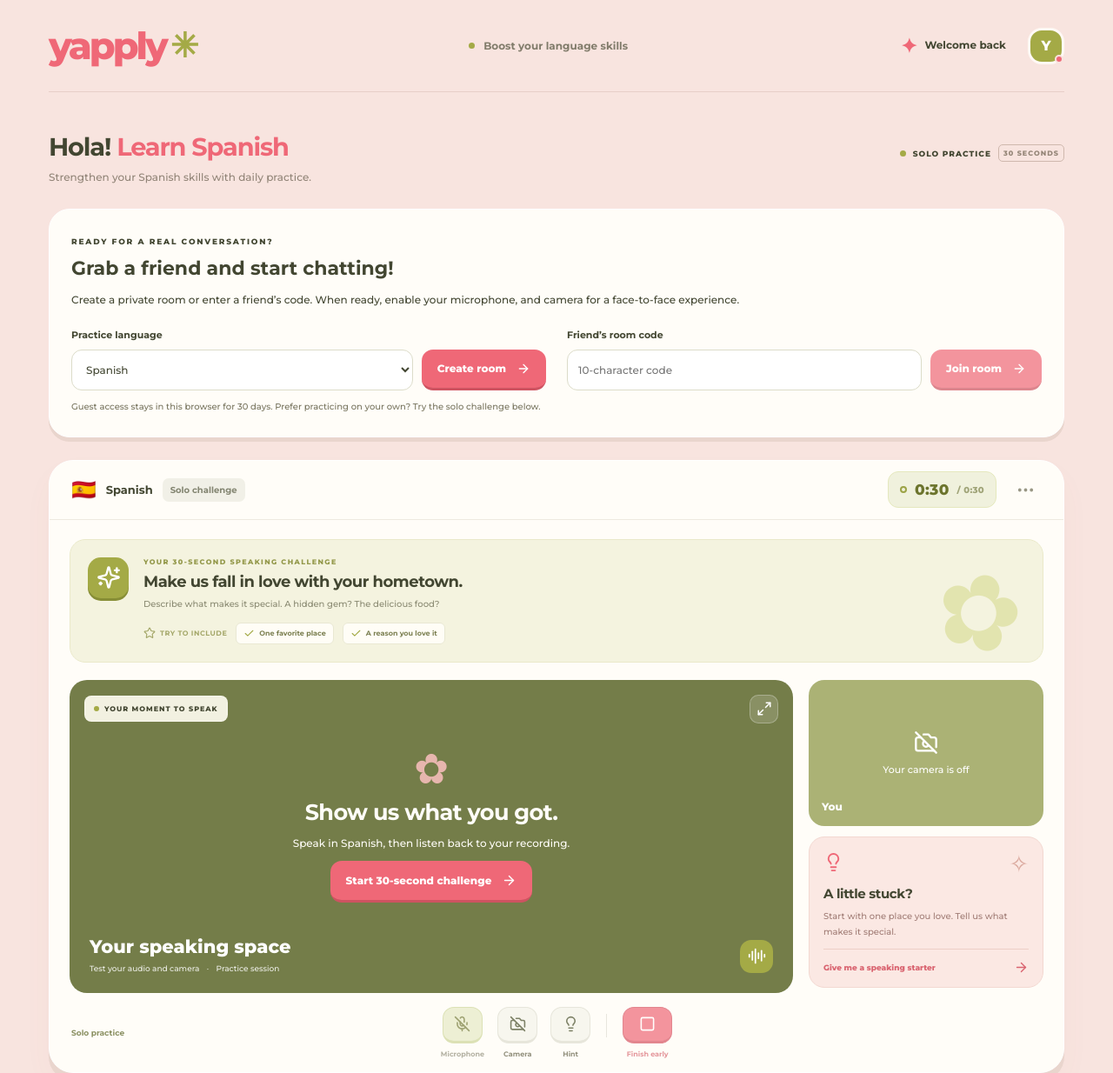
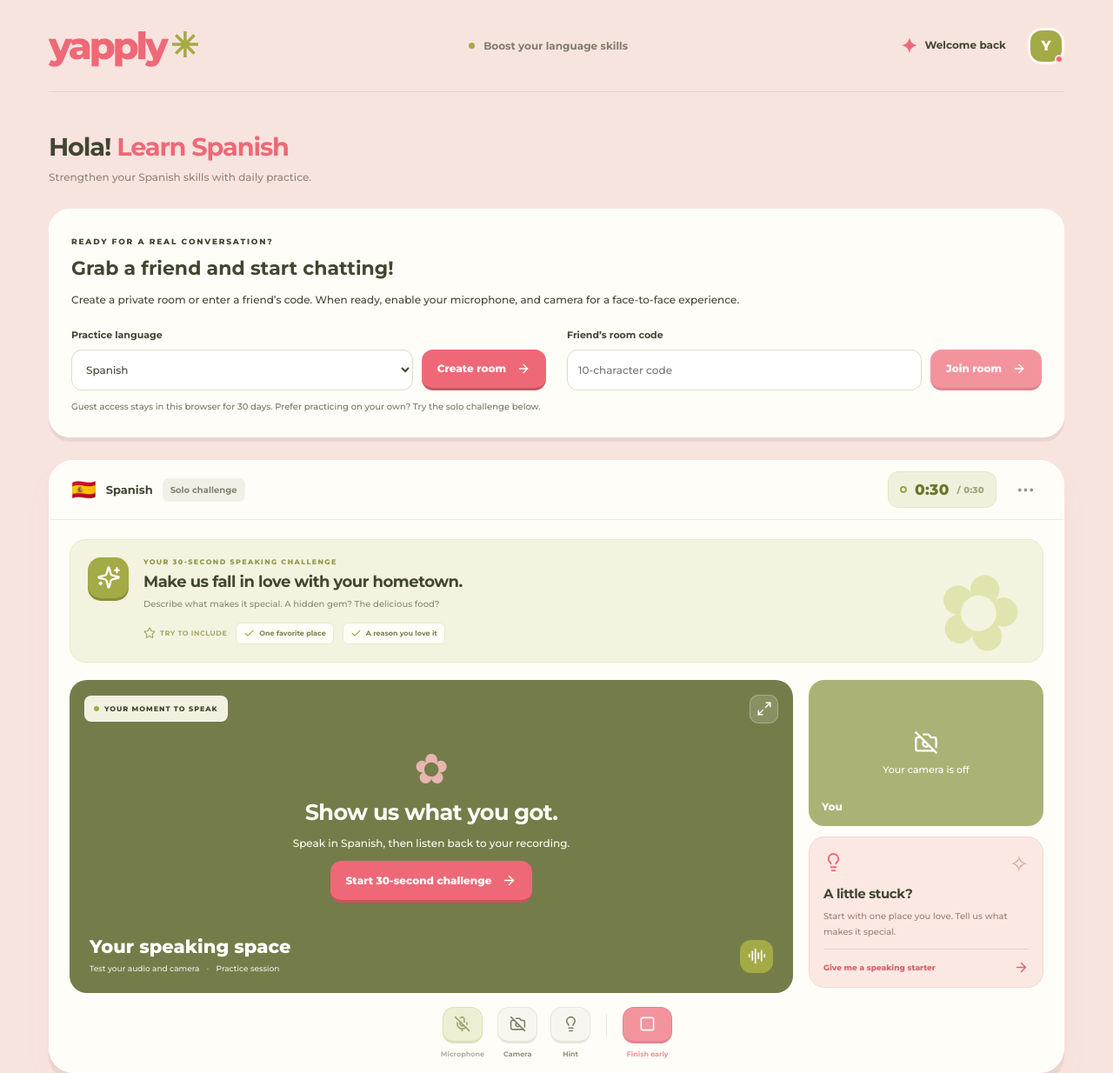
Before and after one commit to amyhakim/Yapply, a Next.js app: page / in a window 1280 px wide. Shown: the whole page at 87% size. Built offline with nearby package versions, Linux system fonts and the light colour scheme.

Commit message:
Remove redundant solo practice labels

```diff
--- a/app/page.tsx
+++ b/app/page.tsx
@@ -118,7 +118,7 @@ export default function Home() {
       <div className="profile"><span className="streak"><span>✦</span> Welcome back</span><span className="profile-avatar">Y<span/></span></div>
     </header>
     <main>
-      <div className="page-heading"><div><h1>Hola! <span>Learn Spanish</span></h1><p>Strengthen your Spanish skills with daily practice.</p></div><span className="session-label"><span className="little-dot"/> SOLO PRACTICE <span className="demo-label">30 SECONDS</span></span></div>
+      <div className="page-heading"><div><h1>Hola! <span>Learn Spanish</span></h1><p>Strengthen your Spanish skills with daily practice.</p></div></div>
       <RoomLobby/>
       <section className="room solo-room" aria-label="Solo 30-second speaking challenge">
         <div className="room-top"><div className="language"><span className="flag">🇪🇸</span><strong>Spanish</strong><span className="level">Solo challenge</span></div><div className={`timer ${seconds <= 5 ? 'urgent' : ''}`} aria-label={`${seconds} seconds remaining`}><span className="timer-dot"/>0:{String(seconds).padStart(2, '0')}<span> / 0:30</span></div><button className="icon-button" aria-label="About solo practice" aria-expanded={help} onClick={() => setHelp(!help)}><MoreHorizontal size={23}/></button></div>
@@ -137,7 +137,7 @@ export default function Home() {
             <div className="video-bottom"><div className="partner-name">Your speaking space<small>Test your audio and camera <span>·</span> Practice session</small></div><div className="audio-badge"><AudioLines size={21}/></div></div>
           </div>
         }/>
-        <PracticeControls cameraOn={!!camera.stream} cameraBusy={camera.busy} onCamera={() => void camera.toggle()} micOn={playing && !muted} micDisabled={!playing} onMic={toggleMute} hint={hint} onHint={() => setHint(!hint)} onFinish={stop} finishDisabled={!playing} finishLabel="Finish early" status="Solo practice"/>
+        <PracticeControls cameraOn={!!camera.stream} cameraBusy={camera.busy} onCamera={() => void camera.toggle()} micOn={playing && !muted} micDisabled={!playing} onMic={toggleMute} hint={hint} onHint={() => setHint(!hint)} onFinish={stop} finishDisabled={!playing} finishLabel="Finish early"/>
       </section>
     </main>
   </div>;
--- a/components/PracticeControls.tsx
+++ b/components/PracticeControls.tsx
@@ -6,10 +6,10 @@ export function PracticeControls({ cameraOn, cameraBusy, onCamera, micOn, micDis
   cameraOn: boolean; cameraBusy: boolean; onCamera: () => void;
   micOn: boolean; micDisabled?: boolean; micBusy?: boolean; onMic: () => void;
   hint: boolean; onHint: () => void; onFinish: () => void;
-  finishDisabled?: boolean; finishLabel: string; status: string;
+  finishDisabled?: boolean; finishLabel: string; status?: string;
 }) {
   return <div className="controls-bar practice-controls">
-    <div className="connection" role="status">{status}</div>
+    {status && <div className="connection" role="status">{status}</div>}
     <div className="call-controls">
       <button className={`control ${!micOn ? 'selected' : ''}`} disabled={micDisabled || micBusy} onClick={onMic} aria-label={micOn ? 'Mute microphone' : 'Turn microphone on'} aria-pressed={micOn}><span>{micOn ? <Mic/> : <MicOff/>}</span>{micBusy ? 'Opening…' : micOn ? 'Mute' : 'Microphone'}</button>
       <button className={`control ${cameraOn ? 'selected' : ''}`} disabled={cameraBusy} onClick={onCamera} aria-label={cameraOn ? 'Turn camera off' : 'Turn camera on'} aria-pressed={cameraOn}><span>{cameraOn ? <Camera/> : <CameraOff/>}</span>{cameraBusy ? 'Opening…' : 'Camera'}</button>
```
